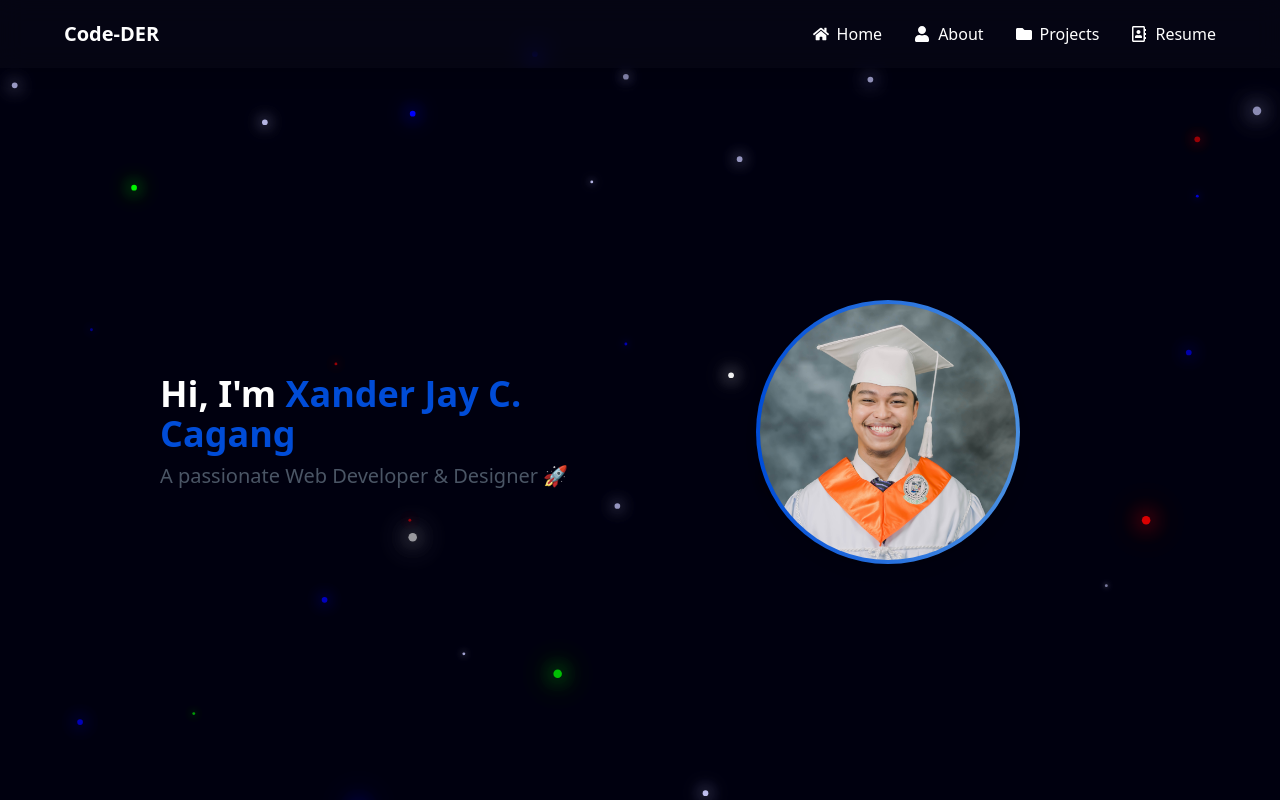
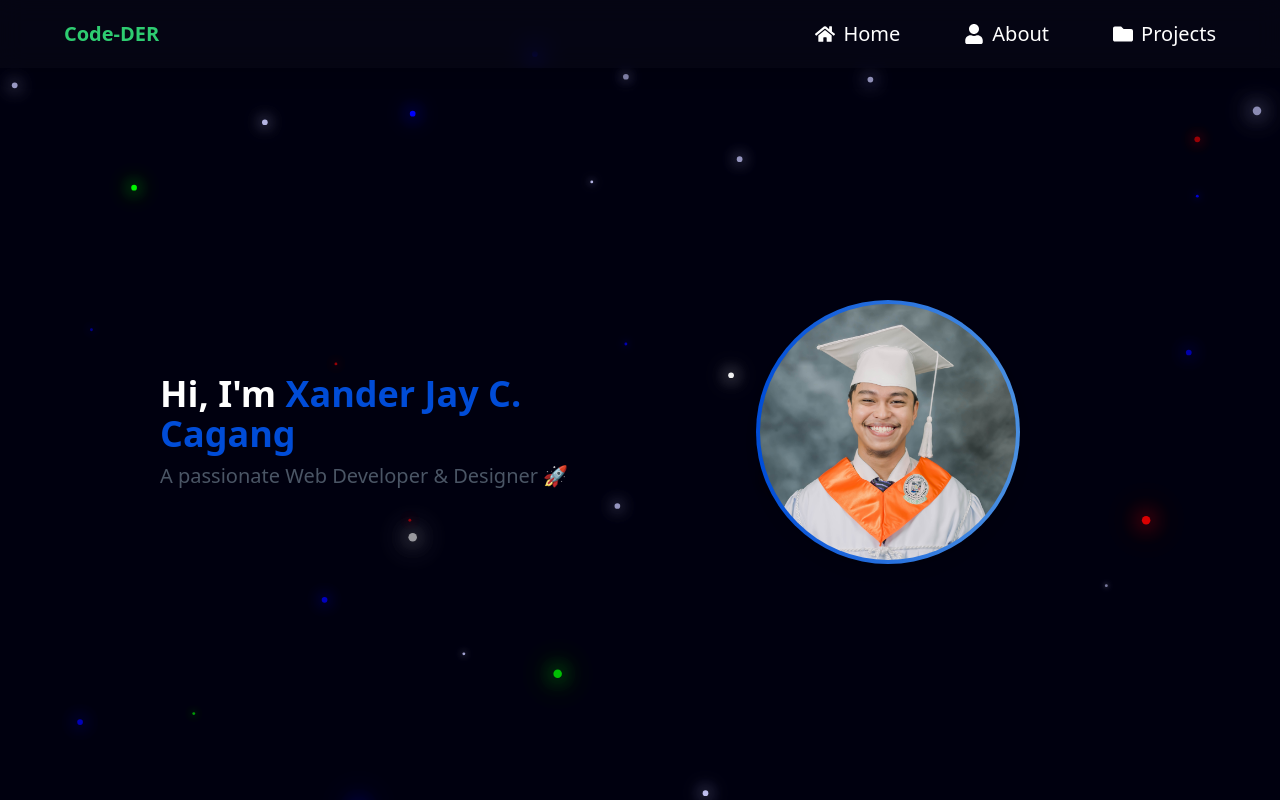
Before and after one commit to Code-DER/Xander-Jay-Cagang-Portfolio, a React (Vite) app in the folder my-portfolio/: page / in a window 1280 px wide. Shown: the top 800 px of the page. Built offline with nearby package versions, Linux system fonts and the light colour scheme.

Commit message:
feat: added hover effect for navbar

```diff
--- a/my-portfolio/src/components/NavBar.jsx
+++ b/my-portfolio/src/components/NavBar.jsx
@@ -7,7 +7,7 @@ export default function NavBar() {
         { id: 1, name: "Home", path: "/", icon: <FaHome /> },
         { id: 2, name: "About", path: "/about", icon: <FaUser /> },
         { id: 3, name: "Projects", path: "/projects", icon: <FaFolder /> },
-        { id: 4, name: "Resume", path: "/resume", icon: <FaRegAddressBook /> },
+        // { id: 4, name: "Resume", path: "/resume", icon: <FaRegAddressBook /> },
     ];
 
     return (
@@ -18,15 +18,17 @@ export default function NavBar() {
             className="fixed top-0 left-0 w-full z-50 bg-white/2 backdrop-blur-md shadow-lg py-2"
         >
             <div className='max-w-6xl mx-auto flex items-center justify-between gap-8 py-3 text-gray-700 font-medium'>
-                <div className='text-xl text-white font-bold'>
+                <div className='text-xl text-[#2ECC71] font-bold'>
                     Code-DER
                 </div>
-                <div className='flex gap-8'>
+                <div className='flex gap-16'>
                     {links.map(link => (
                         <Link
                             key={link.id}
                             to={link.path}
-                            className="text-white flex items-center gap-2 hover:text-pink-500 transition colors"
+                            className="relative text-xl text-white flex items-center gap-2 transition-colors hover:text-[#2ECC71]
+                            after:content-[''] after:absolute after:left-0 after:bottom-0 after:h-[3px] after:rounded after:w-0
+                            after:bg-[#2ECC71] after:transition-all after:duration-300 hover:after:w-full"
                         >
                             {link.icon}
                             {link.name}
```
